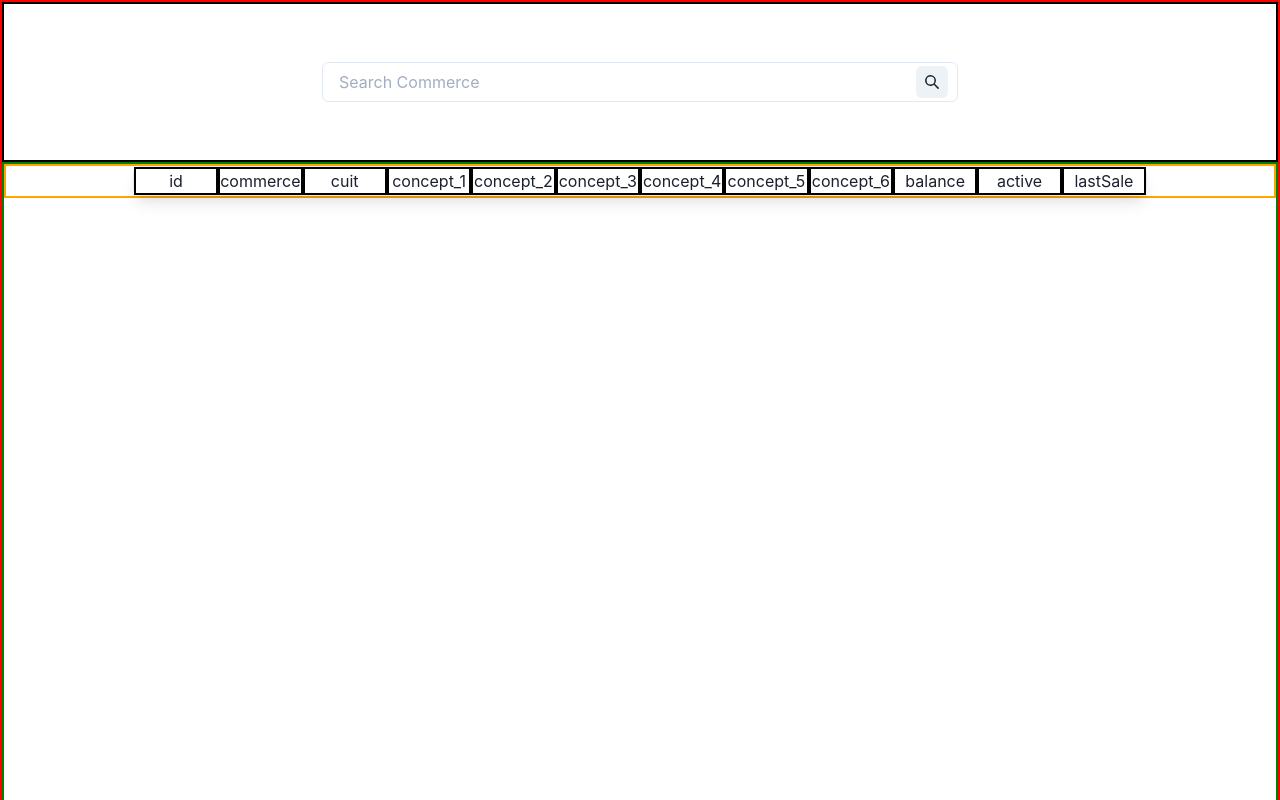
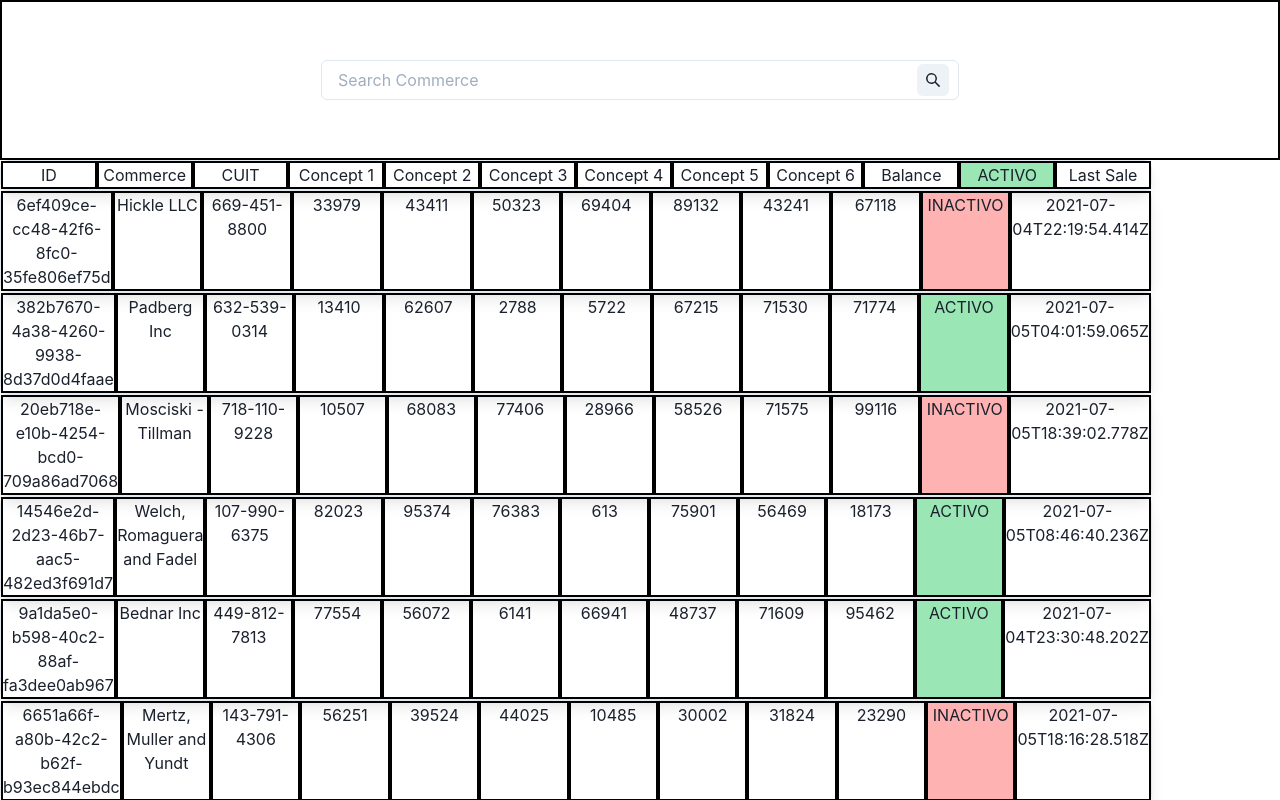
Before and after one commit to Heckiz/search-bar, a React (Vite) app: page / in a window 1280 px wide. Shown: the top 800 px of the page. Built offline with nearby package versions, Linux system fonts and the light colour scheme; data requests are answered from the project's data file.

Commit message:
add method to get data and list it in table component

```diff
--- a/src/App.jsx
+++ b/src/App.jsx
@@ -13,8 +13,7 @@ function App() {
 
       <Box
         h="max-content"
-        border="2px solid red"
-      >
+        >
 
         <SearchBar />
         <CommercesList />
--- a/src/components/Table/CommerceCard.jsx
+++ b/src/components/Table/CommerceCard.jsx
@@ -1,58 +1,60 @@
-import { Box, Flex } from '@chakra-ui/react'
+import { Box, Flex, Text } from '@chakra-ui/react'
 import React from 'react'
 
-export default function CommerceCard() {
+export default function CommerceCard({ commerce }) {
     const blockStyle = {
         d: 'flex',
         textAlign: 'center',
-        boxShadow:'lg',
+        boxShadow: 'lg',
         border: '2px solid black',
-        width:'140px',
-        marginY:'20px'
+        marginY: '20px',
+        width: '40%',
+
 
     };
     return (
         <Box
-            maxW="80%" borderWidth="1px" borderRadius="lg"
+            maxW="90%" borderWidth="1px" borderRadius="lg"
             borderRadius="lg"
             boxShadow="lg"
         >
             <Flex color="dark" >
                 <Box style={blockStyle}>
-                    id
+                    {commerce.id}
                 </Box>
                 <Box style={blockStyle}>
-                    commerce
+                    {commerce.commerce}
                 </Box >
                 <Box style={blockStyle}>
-                    cuit
+                    {commerce.cuit}
                 </Box>
                 <Box style={blockStyle}>
-                    concept_1
+                    {commerce.concept_1}
                 </Box>
                 <Box style={blockStyle}>
-                    concept_2
+                    {commerce.concept_2}
                 </Box>
                 <Box style={blockStyle}>
-                    concept_3
+                    {commerce.concept_3}
                 </Box>
                 <Box style={blockStyle}>
-                    concept_4
+                    {commerce.concept_4}
                 </Box>
                 <Box style={blockStyle}>
-                    concept_5
+                    {commerce.concept_5}
                 </Box>
                 <Box style={blockStyle}>
-                    concept_6
+                    {commerce.concept_6}
                 </Box>
                 <Box style={blockStyle}>
-                    balance
+                    {commerce.balance}
+                </Box>
+                <Box style={blockStyle} bg={commerce.active ? 'green.200' : 'red.200'}  >
+                    {commerce.active ? <Text>ACTIVO</Text> : <Text>INACTIVO</Text>}
                 </Box>
                 <Box style={blockStyle}>
-                    active
-                </Box>
-                <Box style={blockStyle}>
-                    lastSale
+
+                    {commerce.lastSale}
                 </Box>
             </Flex>
         </Box>
--- a/src/components/Table/CommercesList.jsx
+++ b/src/components/Table/CommercesList.jsx
@@ -1,25 +1,48 @@
-import { Box, Center, Grid, GridItem } from '@chakra-ui/react';
-import React, { useEffect } from 'react';
-import { useDispatch } from 'react-redux';
-import { getDataCommerces } from '../../store/commerceSlice'
+import { Box } from '@chakra-ui/react';
+import React, { useEffect, useState } from 'react';
+import { useDispatch, useSelector } from 'react-redux';
+import { getDataCommerces, selectAllCommerces } from '../../store/commerceSlice'
 import CommerceCard from './CommerceCard';
 
 export default function CommercesList() {
+    const dispach = useDispatch();
 
-    const dispach = useDispatch()
     useEffect(() => {
         dispach(getDataCommerces())
     }, [dispach])
 
+    const data = useSelector(selectAllCommerces.selectAll);
+
+    const commerceHeader =  {
+        "id": "ID",
+        "commerce": "Commerce",
+        "cuit": "CUIT",
+        "concept_1": "Concept 1",
+        "concept_2": "Concept 2",
+        "concept_3": "Concept 3",
+        "concept_4": "Concept 4",
+        "concept_5": "Concept 5",
+        "concept_6": "Concept 6",
+        "balance": "Balance",
+        "active": "Active",
+        "lastSale": "Last Sale"
+      }
     return (
         <Box h="80vh"
-            border="2px solid green"
+        d="grid"
         >
-            <Box border="2px solid orange" d="flex" justifyContent="center">
 
-            <CommerceCard />
+            <CommerceCard commerce={commerceHeader} />
 
-            </Box>
+            {
+                data.map((commerce) => (
+
+                    <Box key={commerce.id} >
+                        <CommerceCard commerce={commerce} />
+                    </Box>
+                ))
+            }
+
         </Box>
     )
 }
--- a/src/store/commerceSlice.js
+++ b/src/store/commerceSlice.js
@@ -3,7 +3,6 @@ import { API_BASE_URL } from './config';
 import axios from 'axios';
 
 export const getDataCommerces = createAsyncThunk('commerces/getData', async (_, { dispatch }) => {
-
     const data = await axios.get(`${API_BASE_URL}/`);
     dispatch(setCommerces(data.data));
 }
@@ -24,4 +23,6 @@ const commercesSlice = createSlice({
 
 export const { setCommerces } = commercesSlice.actions
 
+export const selectAllCommerces = commercesAdapter.getSelectors((state)=>state.commerces)
+
 export default commercesSlice.reducer
```
